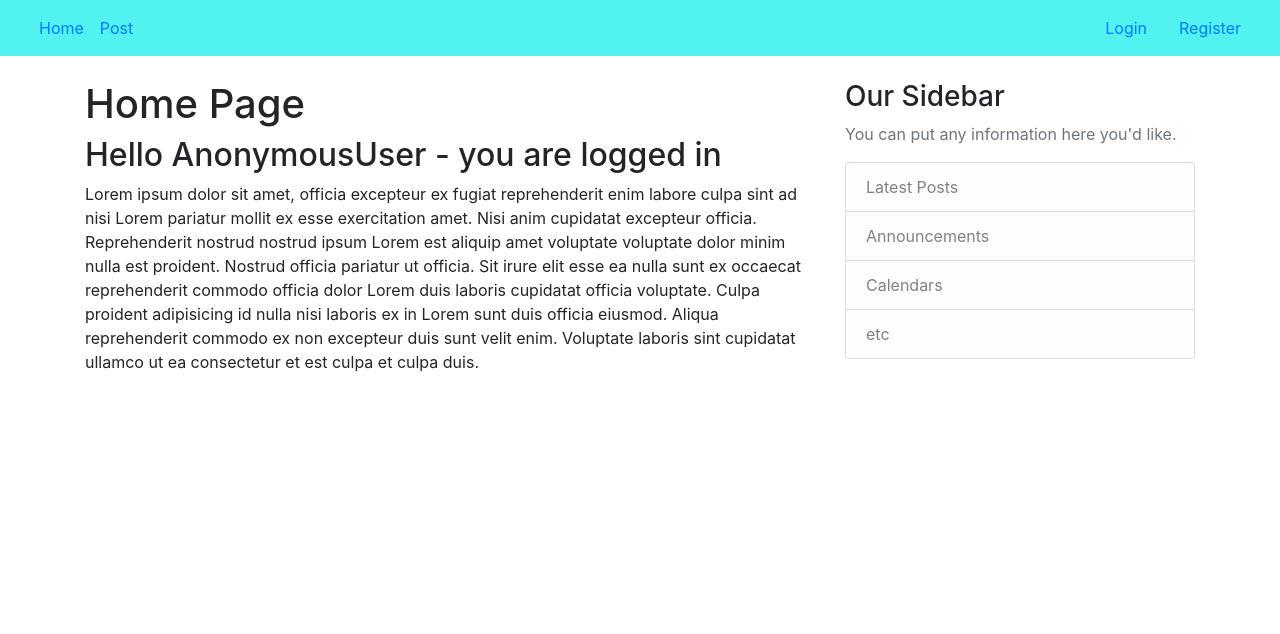
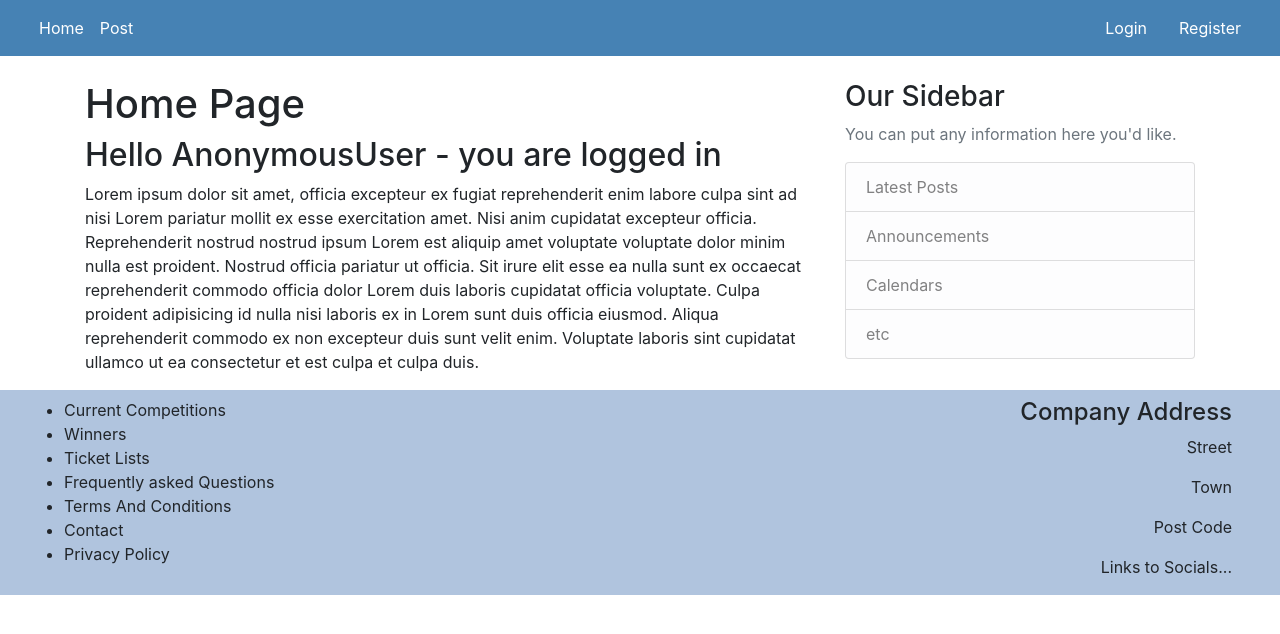
Before and after one commit to Spondycode/mybase-django, a Django app: page / in a window 1280 px wide. Shown: the top 634 px of the page. Run offline with Django 4.2, Linux system fonts and the light colour scheme; some libraries are stand-ins or nearby versions.

Commit message:
footer in place just needs connections

```diff
--- a/main/templates/main/base.html
+++ b/main/templates/main/base.html
@@ -49,6 +49,8 @@
       </div>
     </main>
 
+
+    {% include 'main/footer.html' %}
     <!-- Optional JavaScript -->
     <!-- jQuery first, then Popper.js, then Bootstrap JS -->
     <script src="https://code.jquery.com/jquery-3.2.1.slim.min.js" integrity="sha384-KJ3o2DKtIkvYIK3UENzmM7KCkRr/rE9/Qpg6aAZGJwFDMVNA/GpGFF93hXpG5KkN" crossorigin="anonymous"></script>
--- /dev/null
+++ b/main/templates/main/footer.html
@@ -0,0 +1,28 @@
+
+<div class="container-fluid pt-2 pr-5 pl-4" style="background-color: #B0C4DE;">
+
+  <div class="row">
+    <div class="col-sm-6">
+      <ul>
+        <li>Current Competitions</li>
+        <li>Winners</li>
+        <li>Ticket Lists</li>
+        <li>Frequently asked Questions</li>
+        <li>Terms And Conditions</li>
+        <li>Contact</li>
+        <li>Privacy Policy</li>
+      </ul>
+    </div>
+    <div class="col-sm-6 text-right">
+
+      <h4>Company Address</h4>
+      <p>Street</p>
+      <p>Town</p>
+      <p>Post Code</p>
+      <p>Links to Socials...</p>
+    </div>
+
+  </div>
+
+
+</div>
--- a/main/templates/main/navbar.html
+++ b/main/templates/main/navbar.html
@@ -1,13 +1,13 @@
-<nav class="navbar navbar-expand-lg mb-4" style="background-color: #52f2f1;">
+<nav class="navbar navbar-expand-lg mb-4" style="background-color: #4682B4;">
   <div class="container-fluid">
 
     <div>
       <ul class="navbar-nav">
         <li class="nav-item">
-          <a class="nav-link" href="/">Home</a>
+          <a class="nav-link text-white" href="/">Home</a>
         </li>
         <li class="nav-item">
-          <a class="nav-link" href="/create-post">Post</a>
+          <a class="nav-link text-white" href="/create-post">Post</a>
         </li>
       </ul>
     </div>
@@ -16,19 +16,19 @@
       {% if user.is_authenticated %}
       <ul class="navbar-nav">
         <li class="nav-item">
-          <a class="nav-link mr-3" href="{% url 'profile'  %}">Profile</a>
+          <a class="nav-link text-white mr-3" href="{% url 'profile'  %}">Profile</a>
         </li>
         <li class="nav-item">
-          <a class="nav-link" href="{% url 'logout'  %}">Logout</a>
+          <a class="nav-link text-white" href="{% url 'logout'  %}">Logout</a>
         </li>
       </ul>
       {% else %}
       <ul class="navbar-nav">
         <li class="nav-item">
-          <a class="nav-link mr-3" href="{% url 'login'  %}">Login</a>
+          <a class="nav-link text-white mr-3" href="{% url 'login'  %}">Login</a>
         </li>
         <li class="nav-item">
-          <a class="nav-link" href="{% url 'register'  %}">Register</a>
+          <a class="nav-link text-white" href="{% url 'register'  %}">Register</a>
         </li>
       </ul>
       {% endif %}
```
Also changed, not shown: main/templates/main/contact.html (added), main/templates/main/currentcomps.html (added), main/templates/main/howtoplay.html (added), main/templates/main/related.html (added), main/templates/main/winners.html (added).
